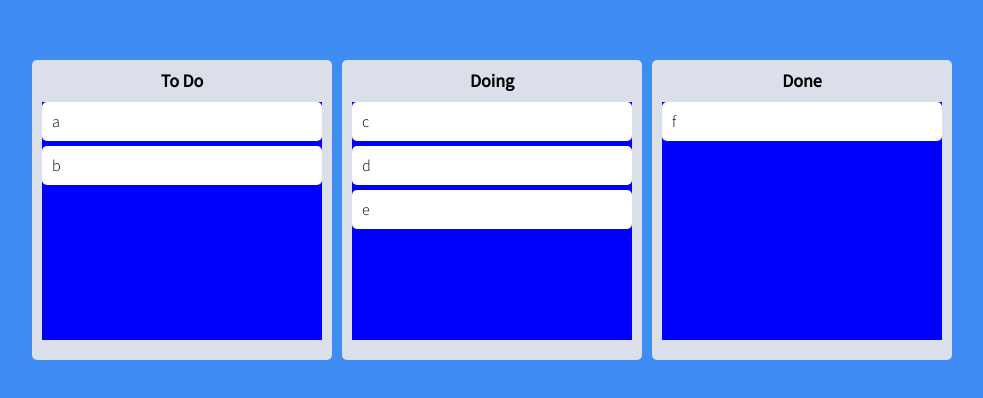
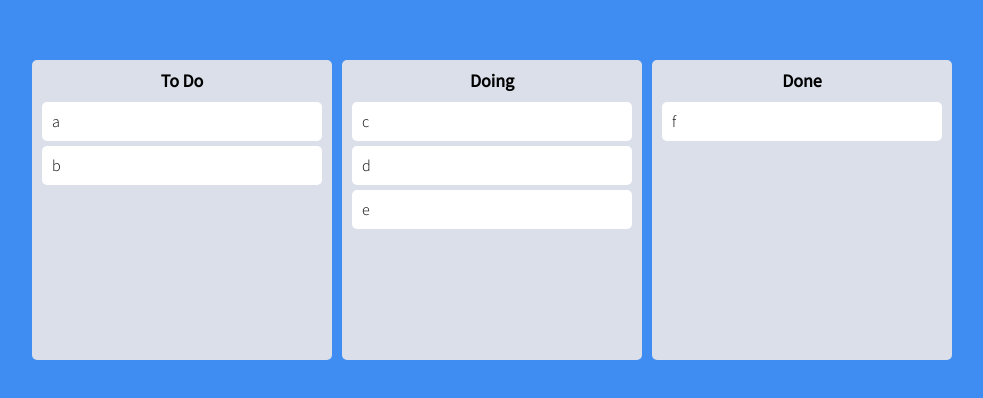
Before and after one commit to JiHunSong94/trello-ts, a React (Create React App) app: page / in a window 1280 px wide. Shown: the part 190-588 px from the top of the page, without its empty margins (148-1131 px from the left). Built offline with nearby package versions, Linux system fonts and the light colour scheme.

Commit message:
1.12 DragabbleCard Snapshot

```diff
--- a/src/Components/Board.tsx
+++ b/src/Components/Board.tsx
@@ -4,7 +4,7 @@
 
 const Wrapper = styled.div`
   width: 300px;
-  padding: 20px 10px;
+  padding: 10px;
   padding-top: 10px;
   background-color: ${(props) => props.theme.boardColor};
   border-radius: 5px;
@@ -27,7 +27,11 @@
 
 const Area = styled.div<IAreaProps>`
   background-color: ${(props) =>
-    props.isDraggingOver ? "pink" : props.isDraggingFromThis ? "red" : "blue"};
+    props.isDraggingOver
+      ? "#dfe6e9"
+      : props.isDraggingFromThis
+      ? "#b2bec3"
+      : "transparent"};
   flex-grow: 1;
   transition: background-color 0.3s ease-in-out;
 `;
--- a/src/Components/DragabbleCard.tsx
+++ b/src/Components/DragabbleCard.tsx
@@ -2,11 +2,14 @@
 import styled from "styled-components";
 import { Draggable } from "@hello-pangea/dnd";
 
-const Card = styled.div`
+const Card = styled.div<{ isDragging: boolean }>`
   border-radius: 5px;
   margin-bottom: 5px;
   padding: 10px 10px;
-  background-color: ${(props) => props.theme.cardColor};
+  background-color: ${(props) =>
+    props.isDragging ? "#74b9ff" : props.theme.cardColor};
+  box-shadow: ${(props) =>
+    props.isDragging ? "0px 2px 5px rgba(0,0,0,0.5)" : "none"};
 `;
 
 interface IDragabbleCardProps {
@@ -17,8 +20,9 @@
 function DragabbleCard({ toDo, index }: IDragabbleCardProps) {
   return (
     <Draggable key={toDo} draggableId={toDo} index={index}>
-      {(magic) => (
+      {(magic, snapshot) => (
         <Card
+          isDragging={snapshot.isDragging}
           ref={magic.innerRef}
           {...magic.dragHandleProps}
           {...magic.draggableProps}
```
